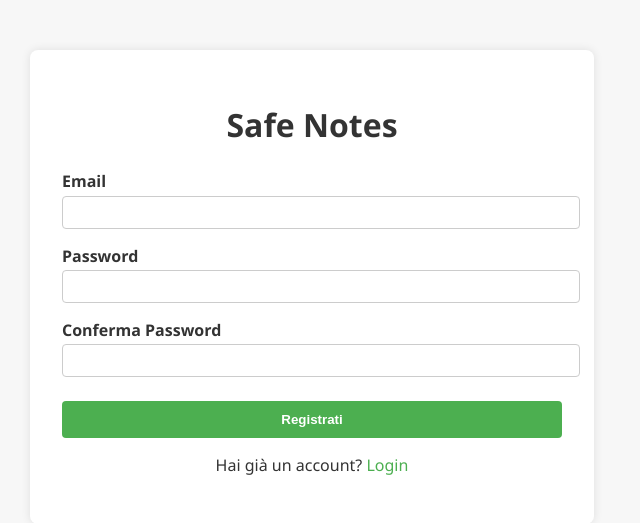
After one commit to Gnooodles/ProgettoCyber, a PHP site: page /register.php in a window 1280 px wide. The commit adds this page. Shown: the top 523 px of the page, without its empty margins (328-968 px from the left). Run offline with PHP 8.4, Linux system fonts and the light colour scheme.

Commit message:
Form Login e Registrazione

```diff
--- /dev/null
+++ b/css/style.css
@@ -0,0 +1,75 @@
+body {
+  font-family: 'Segoe UI', sans-serif;
+  background: #f7f7f7;
+  color: #333;
+  margin: 0;
+  padding: 0;
+}
+
+/* Contenitore Login */
+
+.container {
+  max-width: 500px;
+  margin: 50px auto;
+  background: white;
+  padding: 2rem;
+  border-radius: 8px;
+  box-shadow: 0 0 10px rgba(0,0,0,0.1);
+}
+
+h1 {
+  text-align: center;
+  margin-bottom: 1.5rem;
+}
+
+/* Form Login */
+
+form label {
+  display: block;
+  margin-top: 1rem;
+  font-weight: bold;
+}
+
+form input {
+  width: 100%;
+  padding: 0.5rem;
+  margin-top: 0.2rem;
+  border: 1px solid #ccc;
+  border-radius: 4px;
+}
+
+/* Bottone login */
+
+button {
+  margin-top: 1.5rem;
+  width: 100%;
+  padding: 0.7rem;
+  border: none;
+  background-color: #4CAF50;
+  color: white;
+  font-weight: bold;
+  border-radius: 4px;
+  cursor: pointer;
+}
+
+button:hover {
+  background-color: #45a049;
+}
+
+/* Testo sotto il bottone login */
+
+p {
+  text-align: center;
+  margin-top: 1rem;
+}
+
+a {
+  color: #4CAF50;
+  text-decoration: none;
+}
+
+a:hover {
+  text-decoration: underline;
+}
+
+/* Questo è un commento in CSS */
--- /dev/null
+++ b/register.php
@@ -0,0 +1,28 @@
+<!DOCTYPE html>
+<html lang="it">
+<head>
+  <meta charset="UTF-8">
+  <meta name="viewport" content="width=device-width, initial-scale=1">
+  <title>SafeNotes - Registrazione</title>
+  <link rel="stylesheet" href="css/style.css">
+</head>
+<body>
+  <div class="container">
+    <h1>Safe Notes</h1>
+    <form action="register.php" method="post"> <!-- Form di registrazione che invia i dati a register.php -->
+
+        <label for="email">Email</label>
+        <input type="email" name="email" required> <!-- Campo input per l'email -->
+
+        <label for="password">Password</label>
+        <input type="password" name="password" required> <!-- Campo input per la password -->
+
+        <label for="confirm_password">Conferma Password</label>
+        <input type="password" name="confirm_password" required> <!-- Campo input per confermare la password -->
+
+        <button type="submit">Registrati</button> <!-- Bottone per inviare il form -->
+        <p>Hai già un account? <a href="index.php">Login</a></p>
+    </form>
+  </div>
+</body>
+</html>
```
Also changed, not shown: index.php (+6 -6 lines), README.md.
